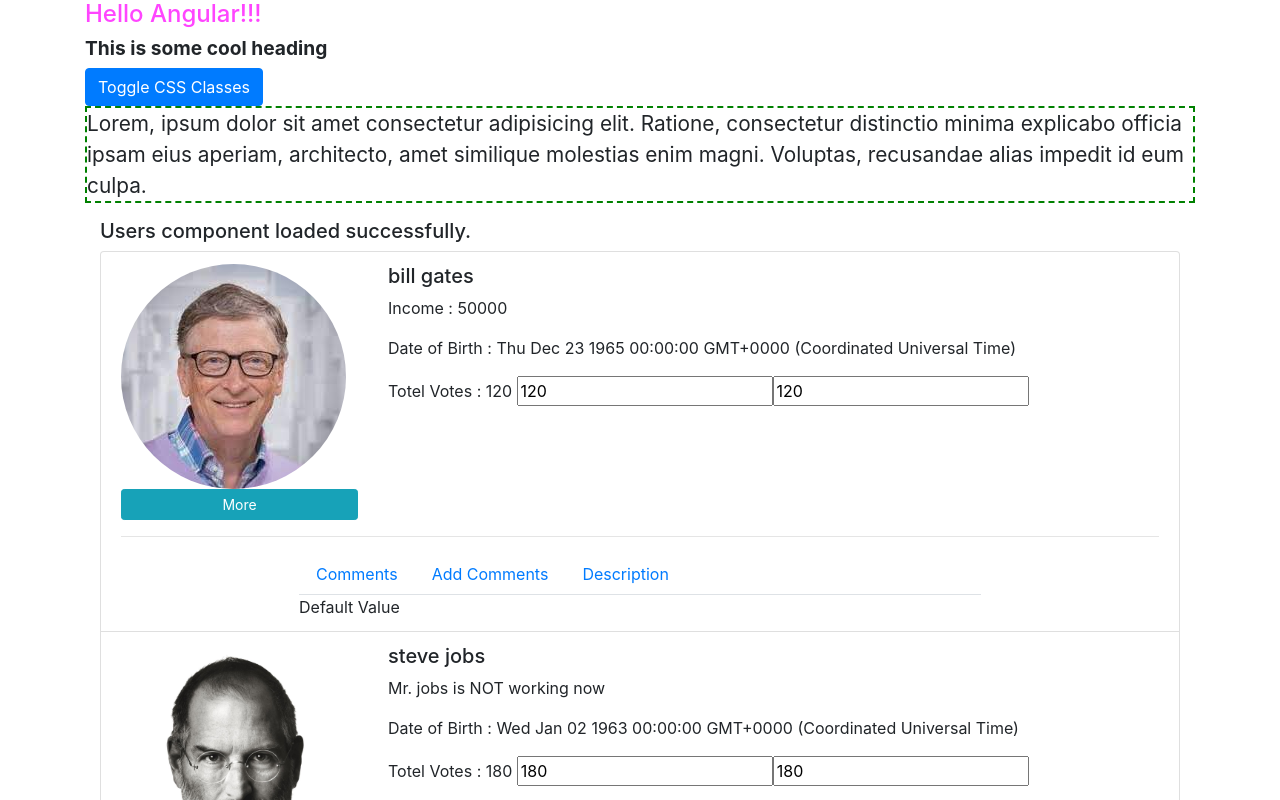
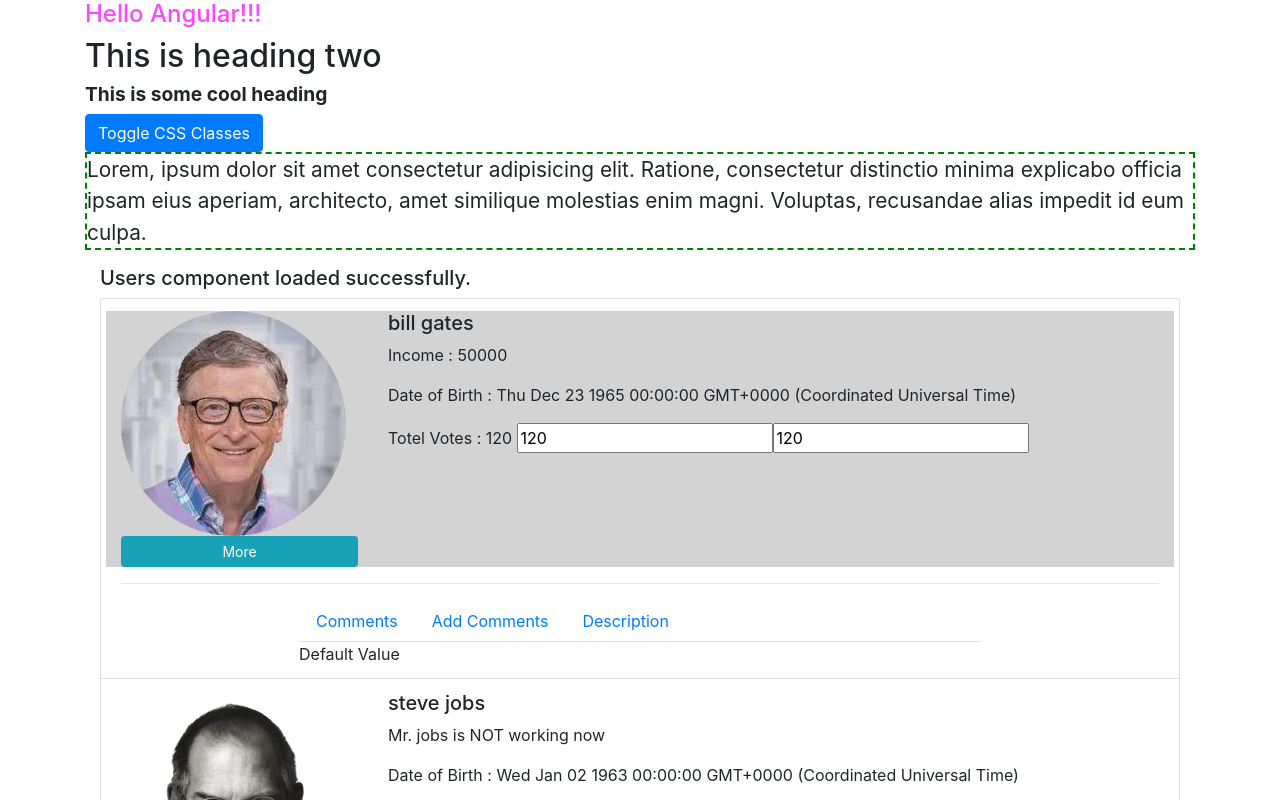
Before and after one commit to synergy2411/citiustech-sept21, an Angular app in the folder users-app/: page / in a window 1280 px wide. Shown: the top 800 px of the page. Built offline with nearby package versions, Linux system fonts and the light colour scheme.

Commit message:
renderer added

```diff
--- a/users-app/src/app/app.module.ts
+++ b/users-app/src/app/app.module.ts
@@ -13,6 +13,7 @@
 import { LifeCycleDemoComponent } from './practice/components/life-cycle-demo/life-cycle-demo.component';
 import { UserCommentComponent } from './components/users/user-comment/user-comment.component';
 import { AttributeDemoComponent } from './practice/components/attribute-demo/attribute-demo.component';
+import { HighlightDirective } from './directives/highlight.directive';
 
 @NgModule({
   declarations: [           // Custom component, directives, pipes
@@ -26,7 +27,8 @@
     ChildDemoComponent,
     LifeCycleDemoComponent,
     UserCommentComponent,
-    AttributeDemoComponent
+    AttributeDemoComponent,
+    HighlightDirective
   ],
   imports: [                // Built-in & Custom Module
     BrowserModule,
--- /dev/null
+++ b/users-app/src/app/components/users/users.component.css
@@ -0,0 +1,3 @@
+.my-background{
+  background-color: lightgrey;
+}
--- a/users-app/src/app/components/users/users.component.html
+++ b/users-app/src/app/components/users/users.component.html
@@ -9,7 +9,7 @@
       <!-- <h5>Index : {{ idx }}</h5>
       <h5>Is this first Element : {{ isFirst }}</h5>
       <h5>Is this Even : {{ isEven }}</h5> -->
-      <div class="row">
+      <div class="row" [ngClass]="{'my-background' : isEven}">
         <div class="col-md-3 col-sm-3">
           <!-- UserImage Comp -->
           <app-user-image
--- a/users-app/src/app/components/users/users.component.ts
+++ b/users-app/src/app/components/users/users.component.ts
@@ -4,7 +4,8 @@
 
 @Component({
   selector : 'app-users',
-  templateUrl : './users.component.html'
+  templateUrl : './users.component.html',
+  styleUrls : ['./users.component.css']
 })
 export class UsersComponent implements OnInit{
 
--- /dev/null
+++ b/users-app/src/app/directives/highlight.directive.ts
@@ -0,0 +1,41 @@
+import { Directive, ElementRef, HostBinding, HostListener, Input, Renderer2 } from '@angular/core';
+
+
+@Directive({
+  selector : '[appHighlight]'
+})
+export class HighlightDirective{
+
+  @HostBinding('style.backgroundColor')
+  bgColor : any;
+
+  @Input() favColor : string;
+  @Input() myProp : {border : string};
+
+  @HostListener('mouseenter')
+  onmouseenter(){
+    // console.log("Who's this");
+    // this.bgColor = 'grey';
+    this.renderer.setStyle(this.elRef.nativeElement, 'border', this.myProp.border)
+    this.renderer.setStyle(this.elRef.nativeElement, 'backgroundColor', this.favColor)
+  }
+
+  @HostListener('mouseleave')
+  onmouseleave(){
+    // this.bgColor = 'transparent';
+    this.renderer.removeStyle(this.elRef.nativeElement, 'backgroundColor')
+  }
+
+  constructor(private elRef : ElementRef, private renderer : Renderer2){
+    // console.log(this.elRef.nativeElement);
+    // this.elRef.nativeElement.style.backgroundColor = 'aqua';
+    // this.renderer.setAttribute(this.elRef.nativeElement, "style.backgroundColor", "yellow")
+    // this.renderer.setStyle(this.elRef.nativeElement, 'backgroundColor', 'yellow')
+
+    }
+}
+
+
+// Class level <div class="my-directive">
+// Attribute level <div my-directive>
+// element level <my-directive> - Components
--- a/users-app/src/app/practice/components/attribute-demo/attribute-demo.component.html
+++ b/users-app/src/app/practice/components/attribute-demo/attribute-demo.component.html
@@ -1,3 +1,7 @@
+
+<h2 appHighlight [favColor]="'tomato'" [myProp]="{'border' : '2px red solid'}">This is heading two</h2>
+
+
 <!-- <h3 [ngClass]="['my-feature', 'my-border']">This is some cool heading</h3> -->
 <h3 [ngClass]="dynamicClasses" class="heading">This is some cool heading</h3>
 
```
